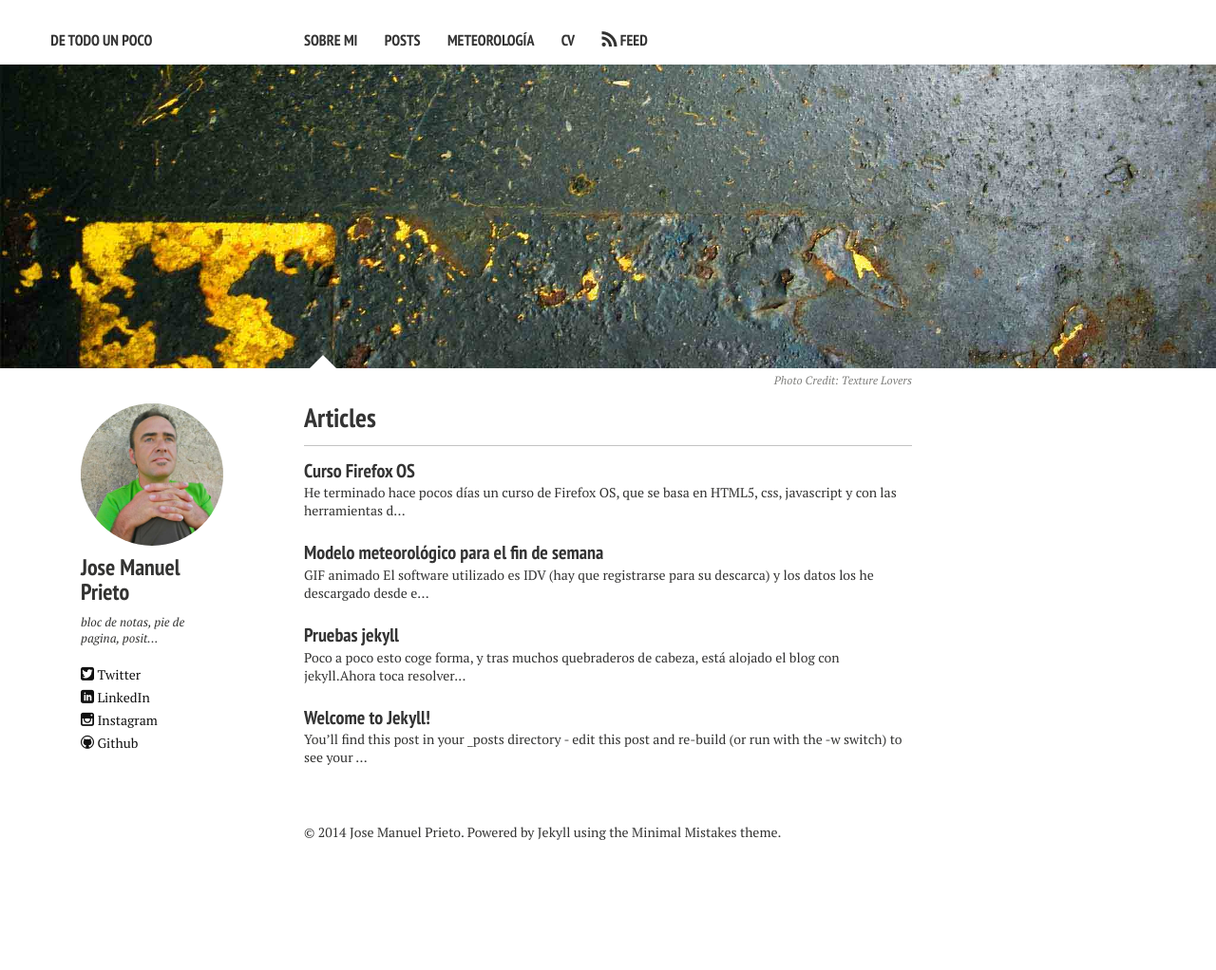
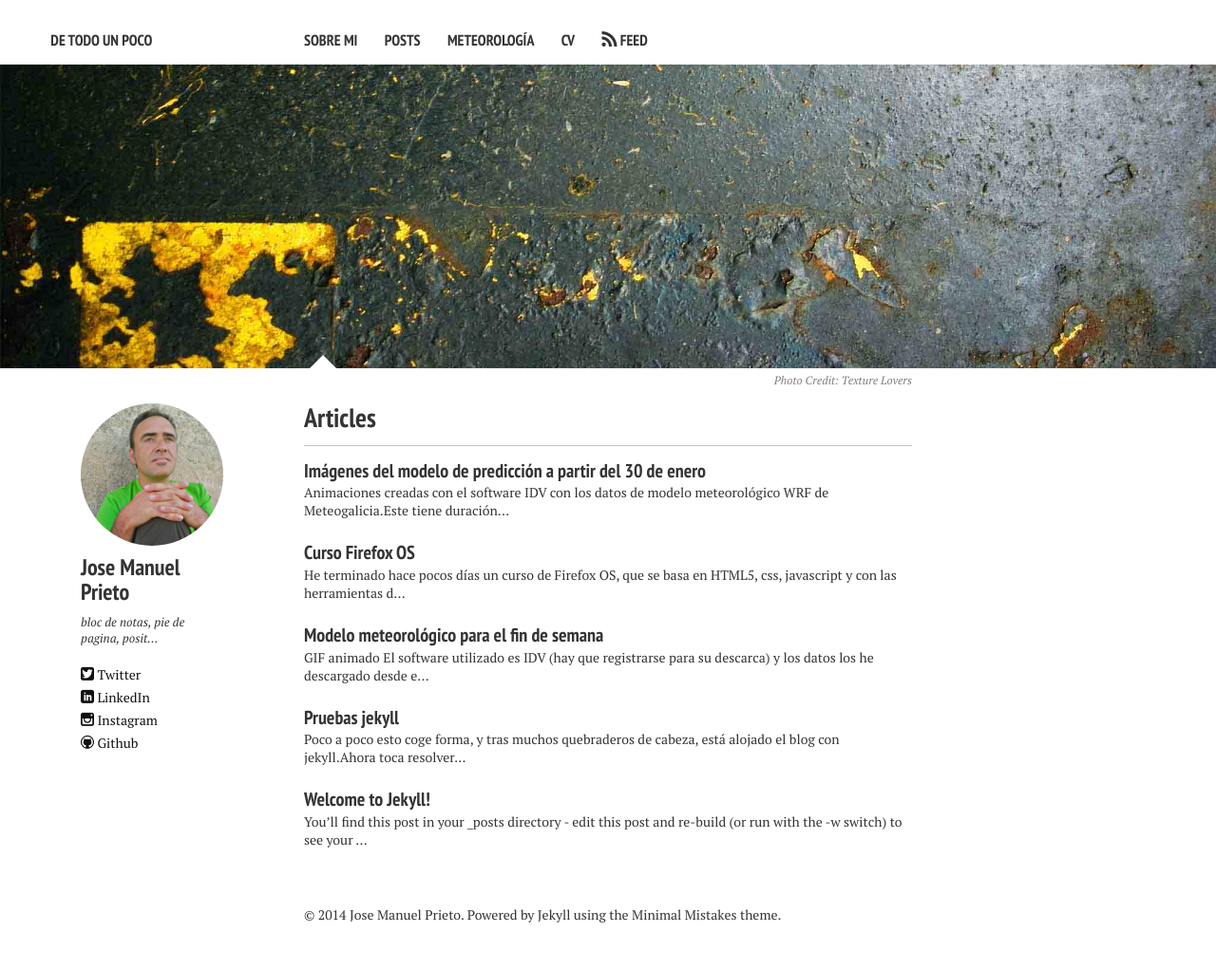
Before and after one commit to jmprietob/jmprietob.github.io, a Jekyll site: the page built from index.md, in a window 1280 px wide. Shown: the whole page at 95% size. Built offline with Jekyll 4.4.1, drawn with Linux system fonts in a browser that asks for light colours; nearby versions of some CDN libraries; before the commit the page ends 935 px from its top, so only the background shows below that.

Commit message:
entrada 30-01-2014
Nueva entrada en el blog

```diff
--- a/_layouts/post.html
+++ b/_layouts/post.html
@@ -30,14 +30,12 @@
     <div class="article-wrap">
       {{ content }}
       <hr />
-
-
 	  <footer role="contentinfo">
         <div class="article-author-bottom">
           {% include _author-bio.html %}
         </div>
         <p class="byline"><strong>{{ page.title }}</strong> was published on <time datetime="{{ page.date | date_to_xmlschema }}">{{ page.date | date: "%B %d, %Y" }}</time>{% if page.modified %} and last modified on <time datetime="{{ page.modified | date: "%Y-%m-%d" }}">{{ page.modified | date: "%B %d, %Y" }}</time>{% endif %} by <a href="{{ site.url }}/about" title="About {{ site.owner.name }}">{{ site.owner.name }}</a>.</p>
-      </footer>
+	  </footer>
 	  {% if site.disqus_shortname and page.comments %}<div id="disqus_thread"></div>
     <script type="text/javascript">
         /* * * CONFIGURATION VARIABLES: EDIT BEFORE PASTING INTO YOUR WEBPAGE * * */
--- /dev/null
+++ b/_posts/2014-01-30-prediccion-30-01-2014.markdown
@@ -0,0 +1,24 @@
+---
+layout: post
+title:  "Imágenes del modelo de predicción a partir del 30 de enero"
+date:   2014-01-30 14:00:00
+categories: prediccion
+comments: true
+---
+
+Animaciones creadas con el software [IDV](http://www.unidata.ucar.edu) con los datos de modelo meteorológico WRF de [Meteogalicia]( http://www.meteogalicia.es/web/modelos/threddsIndex.action?request_locale=es).
+Este tiene duración de 97 horas desde las 00:00 del día 30 de enero.
+Los modelos de predicción meteorológica suelen acertar las primeras 72 horas. Mas allá la incertidumbre aumenta.
+
+#### Precipitación
+La animación se compone de un mapa de nubosidad (nubes medias y bajas) y de la cantidad de precipitación.
+<figure>
+	<img src="/images/precipitacion30012014.gif">
+</figure>
+
+#### Viento
+La animación se compone de un mapa de la velocidad del viento, donde los colores azulados se corresponden a baja velocidad y los rojizoa a velocidad alta, en este caso el máximo son 15-16 m/s (unos 60 km/h).
+Las flechas indican la dirección del viento y el tamaño está relaccionado con la velocidad.
+<figure>
+	<img src="/images/viento30012014.gif">
+</figure>
```
Also changed, not shown: 2 other files.
